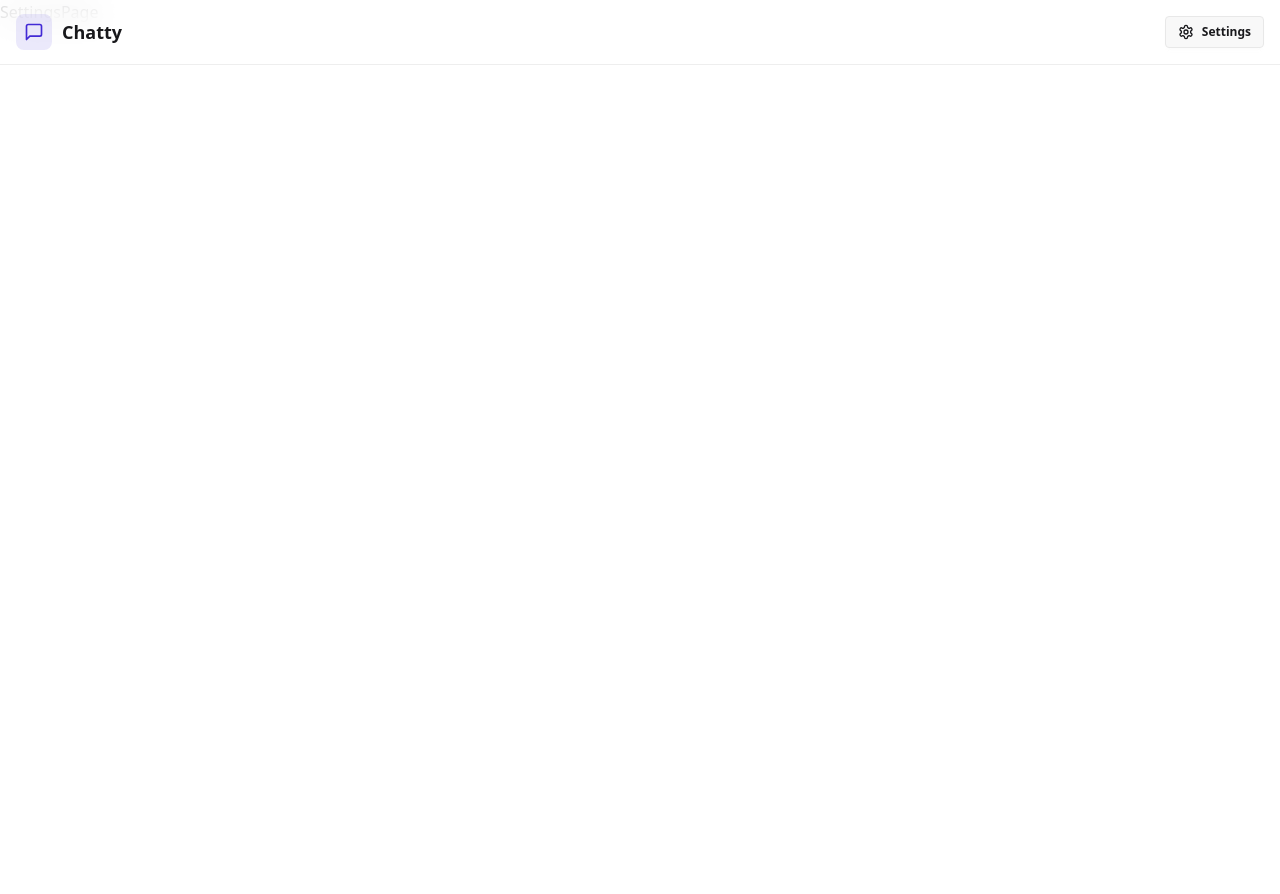
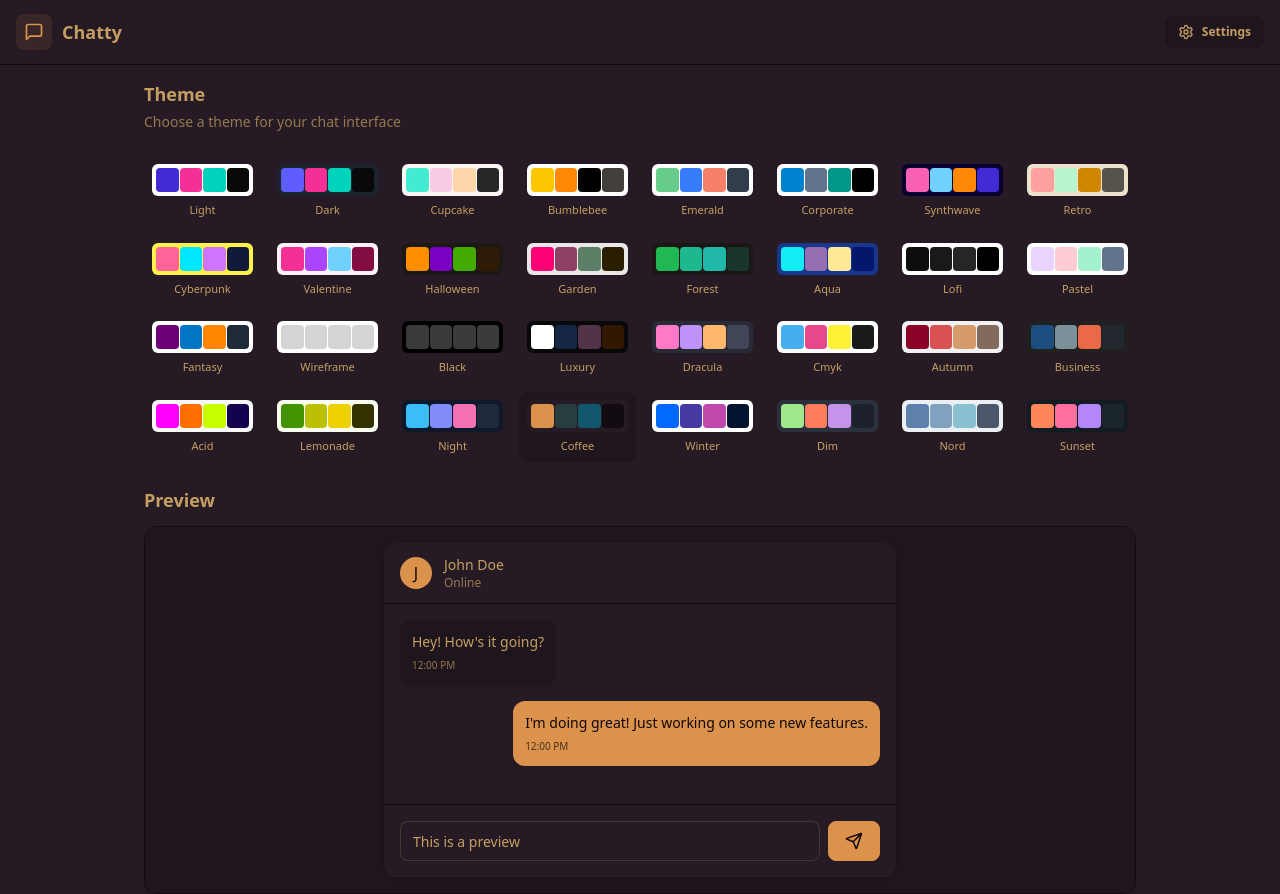
Before and after one commit to AzzOu3108/Chatty, a React (Vite) app in the folder frontend/: page /settings in a window 1280 px wide. Before the commit the page ends 800 px from the top, so only its background shows below. Built offline with nearby package versions, Linux system fonts and the light colour scheme; no server answers.

Commit message:
sittengs page

```diff
--- a/frontend/package.json
+++ b/frontend/package.json
@@ -25,7 +25,7 @@
     "@types/react": "^19.1.2",
     "@types/react-dom": "^19.1.2",
     "@vitejs/plugin-react": "^4.4.1",
-    "daisyui": "^5.0.35",
+    "daisyui": "^5.0.37",
     "eslint": "^9.25.0",
     "eslint-plugin-react-hooks": "^5.2.0",
     "eslint-plugin-react-refresh": "^0.4.19",
--- a/frontend/src/App.tsx
+++ b/frontend/src/App.tsx
@@ -9,10 +9,11 @@
 import { useEffect } from "react"
 import { Loader } from "lucide-react"
 import {Toaster} from "react-hot-toast"
+import { useThemeStore } from "./store/useThemeStore"
 
 function App() {
   const {authUser, checkAuth, isCheckingAuth} = useAuthStore()
-
+  const {theme} = useThemeStore()
   useEffect(()=> {
     checkAuth()
   }, [checkAuth])
@@ -27,7 +28,7 @@
 
   return (
     <>
-    <div>
+    <div data-theme={theme}>
 
       <Navbar />
 
--- /dev/null
+++ b/frontend/src/constants/index.ts
@@ -0,0 +1,34 @@
+export const THEMES = [
+  "light",
+  "dark",
+  "cupcake",
+  "bumblebee",
+  "emerald",
+  "corporate",
+  "synthwave",
+  "retro",
+  "cyberpunk",
+  "valentine",
+  "halloween",
+  "garden",
+  "forest",
+  "aqua",
+  "lofi",
+  "pastel",
+  "fantasy",
+  "wireframe",
+  "black",
+  "luxury",
+  "dracula",
+  "cmyk",
+  "autumn",
+  "business",
+  "acid",
+  "lemonade",
+  "night",
+  "coffee",
+  "winter",
+  "dim",
+  "nord",
+  "sunset",
+];
--- a/frontend/src/index.css
+++ b/frontend/src/index.css
@@ -1,2 +1,4 @@
 @import "tailwindcss";
-@plugin "daisyui";
+ @plugin "daisyui" {
+   themes: all;
+ }
--- a/frontend/src/pages/ProfilePage.tsx
+++ b/frontend/src/pages/ProfilePage.tsx
@@ -5,7 +5,7 @@
 const ProfilePage = () => {
   const { authUser, isUpdatedProfile, updateProfil } = useAuthStore();
   const [selectedImg, setSelectedImg] = useState(null)
-  const handleImageUpload = async (e) => {
+  const handleImageUpload = async (e:any) => {
     const file = e.target.files[0];
     if(!file) return;
 
@@ -20,7 +20,7 @@
     }
   };
   return (
-    <div className="h-screen pt-20">
+    <div className="h-full pt-20">
       <div className="max-w-2xl mx-auto p-4 py-8">
         <div className="bg-base-300 rounded-xl p-6 space-y-8">
           <div className="text-center">
--- a/frontend/src/pages/SettingsPage.tsx
+++ b/frontend/src/pages/SettingsPage.tsx
@@ -1,8 +1,116 @@
+import { THEMES } from "../constants";
+import { useThemeStore } from "../store/useThemeStore";
+import { Send } from "lucide-react";
+
+const PREVIEW_MESSAGES = [
+  { id: 1, content: "Hey! How's it going?", isSent: false },
+  { id: 2, content: "I'm doing great! Just working on some new features.", isSent: true },
+];
 
 const SettingsPage = () => {
+  const { theme, setTheme } = useThemeStore();
+
   return (
-    <div>SettingsPage</div>
-  )
-}
+    <div className="h-full container mx-auto px-4 pt-20 max-w-5xl">
+      <div className="space-y-6">
+        <div className="flex flex-col gap-1">
+          <h2 className="text-lg font-semibold">Theme</h2>
+          <p className="text-sm text-base-content/70">Choose a theme for your chat interface</p>
+        </div>
 
-export default SettingsPage
+        <div className="grid grid-cols-4 sm:grid-cols-6 md:grid-cols-8 gap-2">
+          {THEMES.map((t) => (
+            <button
+              key={t}
+              className={`
+                group flex flex-col items-center gap-1.5 p-2 rounded-lg transition-colors
+                ${theme === t ? "bg-base-200" : "hover:bg-base-200/50"}
+              `}
+              onClick={() => setTheme(t)}
+            >
+              <div className="relative h-8 w-full rounded-md overflow-hidden" data-theme={t}>
+                <div className="absolute inset-0 grid grid-cols-4 gap-px p-1">
+                  <div className="rounded bg-primary"></div>
+                  <div className="rounded bg-secondary"></div>
+                  <div className="rounded bg-accent"></div>
+                  <div className="rounded bg-neutral"></div>
+                </div>
+              </div>
+              <span className="text-[11px] font-medium truncate w-full text-center">
+                {t.charAt(0).toUpperCase() + t.slice(1)}
+              </span>
+            </button>
+          ))}
+        </div>
+
+        {/* Preview Section */}
+        <h3 className="text-lg font-semibold mb-3">Preview</h3>
+        <div className="rounded-xl border border-base-300 overflow-hidden bg-base-100 shadow-lg">
+          <div className="p-4 bg-base-200">
+            <div className="max-w-lg mx-auto">
+              {/* Mock Chat UI */}
+              <div className="bg-base-100 rounded-xl shadow-sm overflow-hidden">
+                {/* Chat Header */}
+                <div className="px-4 py-3 border-b border-base-300 bg-base-100">
+                  <div className="flex items-center gap-3">
+                    <div className="w-8 h-8 rounded-full bg-primary flex items-center justify-center text-primary-content font-medium">
+                      J
+                    </div>
+                    <div>
+                      <h3 className="font-medium text-sm">John Doe</h3>
+                      <p className="text-xs text-base-content/70">Online</p>
+                    </div>
+                  </div>
+                </div>
+
+                {/* Chat Messages */}
+                <div className="p-4 space-y-4 min-h-[200px] max-h-[200px] overflow-y-auto bg-base-100">
+                  {PREVIEW_MESSAGES.map((message) => (
+                    <div
+                      key={message.id}
+                      className={`flex ${message.isSent ? "justify-end" : "justify-start"}`}
+                    >
+                      <div
+                        className={`
+                          max-w-[80%] rounded-xl p-3 shadow-sm
+                          ${message.isSent ? "bg-primary text-primary-content" : "bg-base-200"}
+                        `}
+                      >
+                        <p className="text-sm">{message.content}</p>
+                        <p
+                          className={`
+                            text-[10px] mt-1.5
+                            ${message.isSent ? "text-primary-content/70" : "text-base-content/70"}
+                          `}
+                        >
+                          12:00 PM
+                        </p>
+                      </div>
+                    </div>
+                  ))}
+                </div>
+
+                {/* Chat Input */}
+                <div className="p-4 border-t border-base-300 bg-base-100">
+                  <div className="flex gap-2">
+                    <input
+                      type="text"
+                      className="input input-bordered flex-1 text-sm h-10"
+                      placeholder="Type a message..."
+                      value="This is a preview"
+                      readOnly
+                    />
+                    <button className="btn btn-primary h-10 min-h-0">
+                      <Send size={18} />
+                    </button>
+                  </div>
+                </div>
+              </div>
+            </div>
+          </div>
+        </div>
+      </div>
+    </div>
+  );
+};
+export default SettingsPage;
--- /dev/null
+++ b/frontend/src/store/useThemeStore.ts
@@ -0,0 +1,14 @@
+import { create } from "zustand";
+
+interface ThemeStore {
+  theme: string;
+  setTheme: (theme: string) => void;
+}
+
+export const useThemeStore = create<ThemeStore>((set) => ({
+  theme: localStorage.getItem("chat-theme") || "coffee",
+  setTheme: (theme: string) => {
+    localStorage.setItem("chat-theme", theme);
+    set({ theme });
+  },
+}));
```
Also changed, not shown: 1 other file (tests, documents, lock files or other folders).
